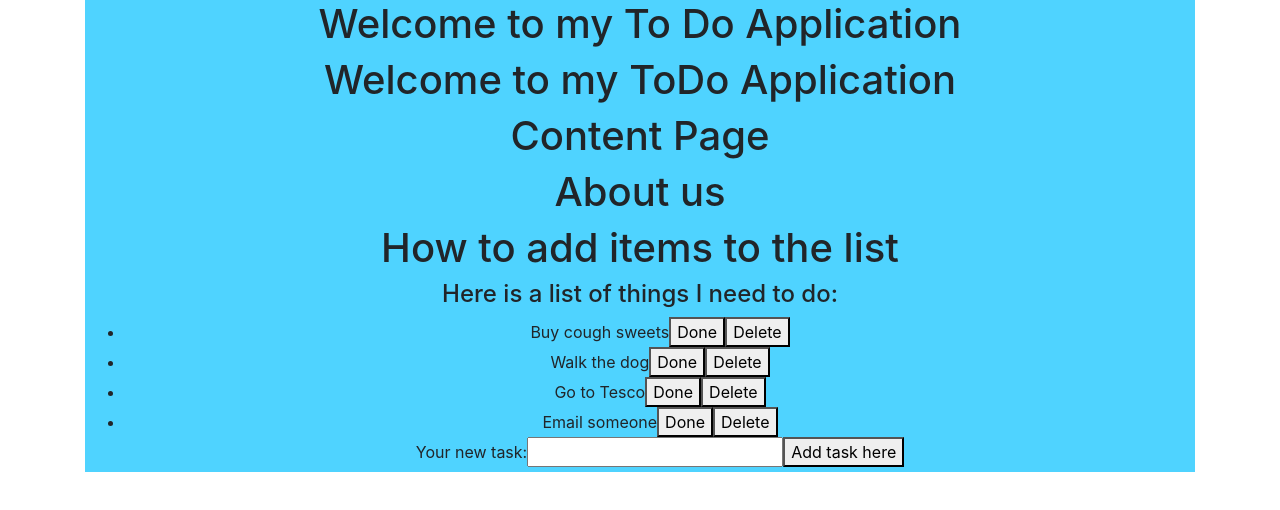
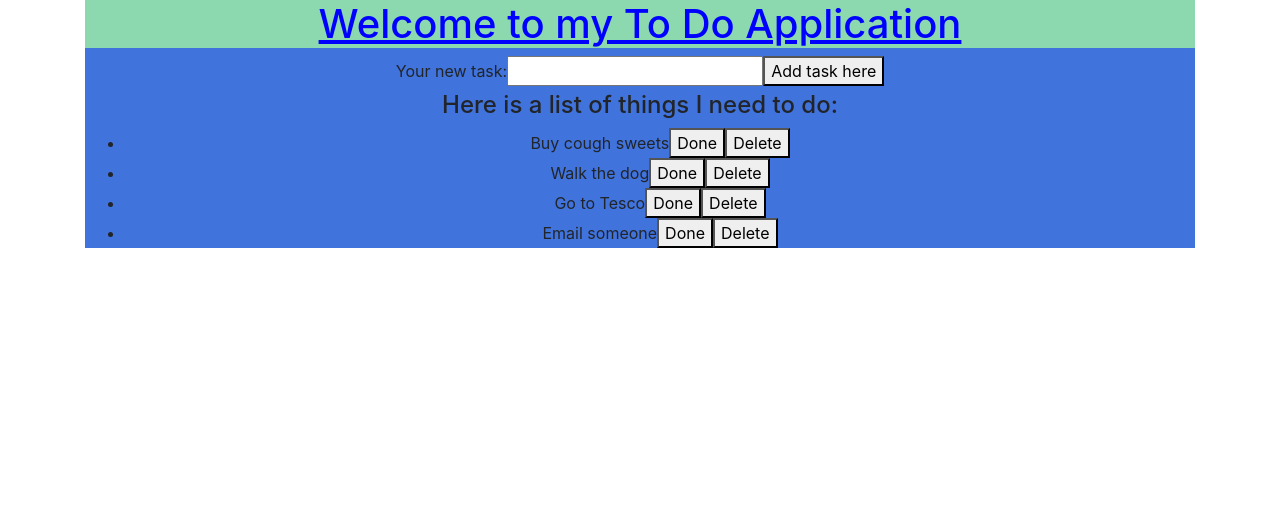
Before and after one commit to Sid44444/todo-app-frontend, a React app: page / in a window 1280 px wide. Shown: the top 510 px of the page. Built offline with nearby package versions, Linux system fonts and the light colour scheme.

Commit message:
AddItem amended and Nav's removed

```diff
--- a/src/App.css
+++ b/src/App.css
@@ -1,6 +1,6 @@
 
 .App {
   text-align: center;
-  background-color: rgb(79, 211, 255);
+  background-color: rgb(65, 115, 221);
 
 }
--- a/src/App.js
+++ b/src/App.js
@@ -36,16 +36,14 @@ class App extends Component {
 
         <div className="App">
           <Header />
-        <Nav text="Welcome to my ToDo Application" />
-        <Nav text="Content Page" />
-        <Nav text="About us" />
-        <Nav text="How to add items to the list" />
+          <AddItem />
+
           <h4>Here is a list of things I need to do:</h4>
           <ul>
             {todoListItems.map(function (item) {
               return <ListItem task={item} />
             })}
-          <AddItem />
+
           </ul>
         </div>
       </div>
--- a/src/components/AddItem.js
+++ b/src/components/AddItem.js
@@ -8,6 +8,7 @@ class AddItem extends Component {
                     <label>Your new task:</label>
                     <input type="text" />
                     <button type="button">Add task here</button>
+
                 </form>
             </div>
         );
--- a/src/components/Header.js
+++ b/src/components/Header.js
@@ -3,9 +3,22 @@ import React, {Component} from "react";
 class Header extends Component {
 
     render() {
-        return (<h1>Welcome to my To Do Application</h1>);
+        return (
+        <h1 style={styles.header}>Welcome to my To Do Application</h1>);
 
     };
 
 };
+
+const styles = {
+    header : {
+        color: "blue",
+        textDecoration:"underline",
+        textAlign:'center',
+        backgroundColor:'hsl(147, 50%, 70%)',
+
+
+
+    }
+}
 export default Header;
```
Lines whose indentation alone changed are shown as unchanged.
